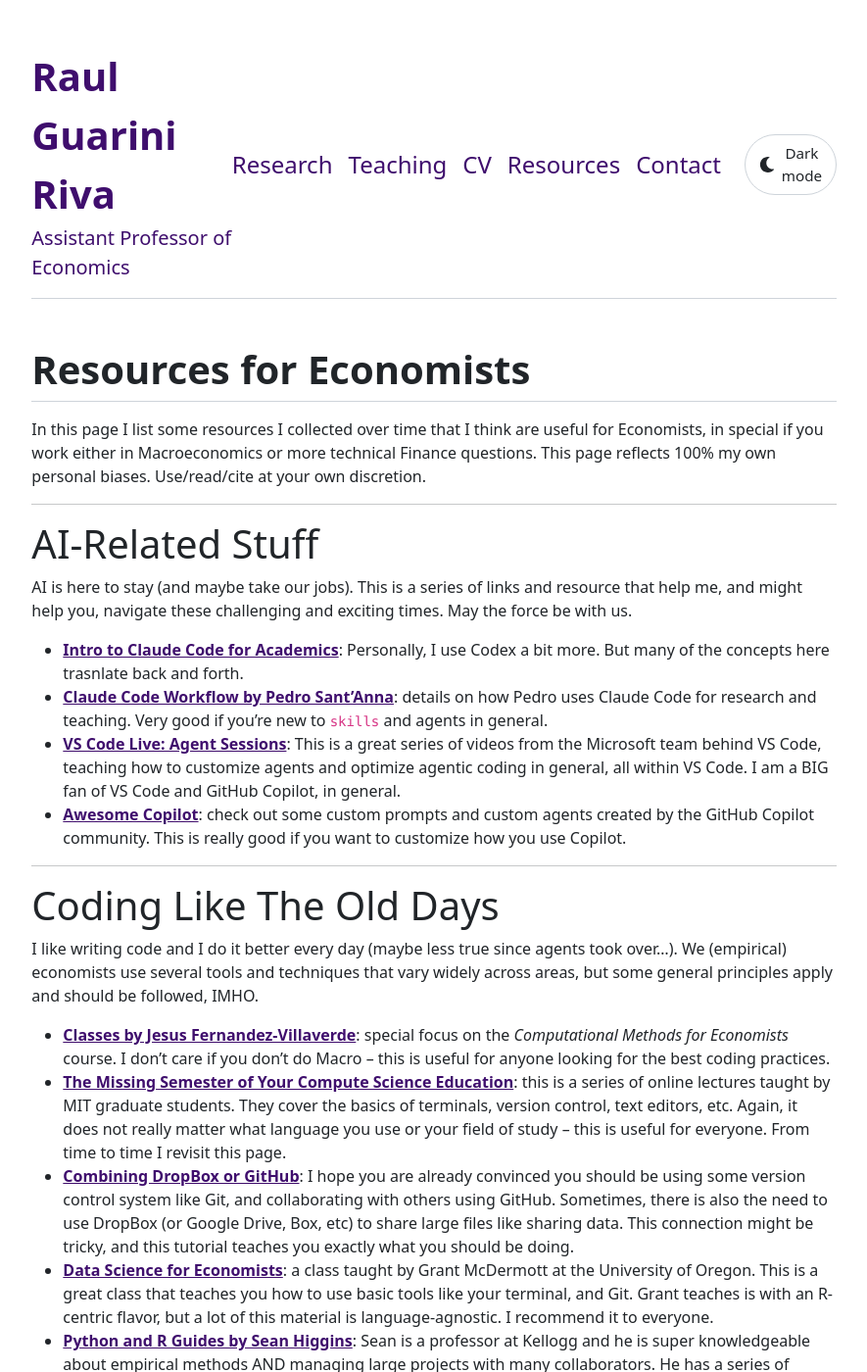
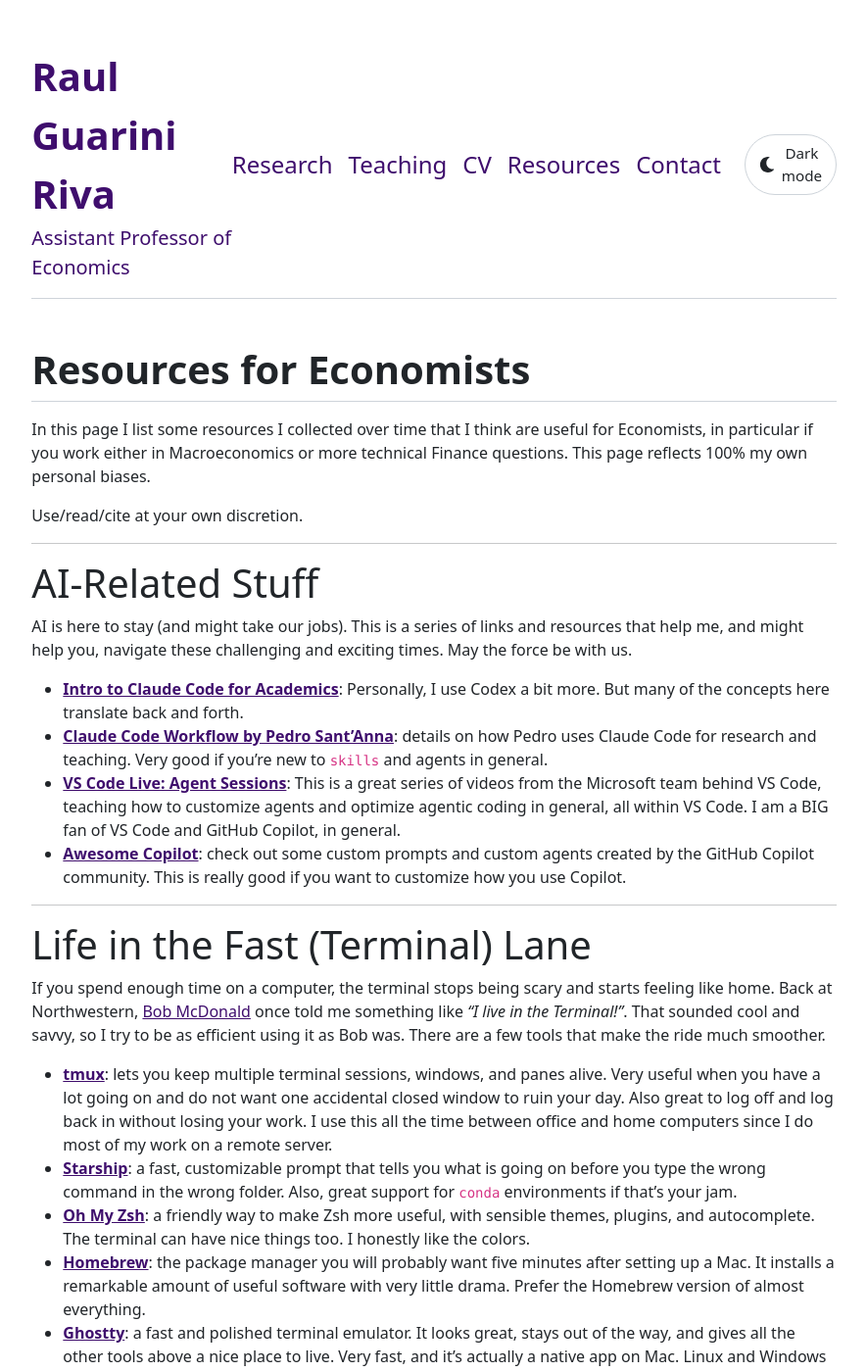
Before and after one commit to rgriva/rgriva.github.io, a Jekyll site: the page built from resources.md, in a window 1280 px wide and 1400 px high. Shown: the whole window at 98% size, without its empty margins (197-1082 px from the left). Built offline with Jekyll 4.4.1, drawn with Linux system fonts in a browser that asks for light colours; some of the changed text lies outside the part shown.

Commit message:
Updated resources with life in the fast lane section

````diff
--- a/resources.md
+++ b/resources.md
@@ -2,17 +2,30 @@
 layout: page
 title: "Resources for Economists"
 ---
-In this page I list some resources I collected over time that I think are useful for Economists, in special if you work either in Macroeconomics or more technical Finance questions. This page reflects 100% my own personal biases. Use/read/cite at your own discretion.
+In this page I list some resources I collected over time that I think are useful for Economists, in particular if you work either in Macroeconomics or more technical Finance questions. This page reflects 100% my own personal biases.
+
+Use/read/cite at your own discretion.
 
 -------------------
 
 # AI-Related Stuff
-AI is here to stay (and maybe take our jobs). This is a series of links and resource that help me, and might help you, navigate these challenging and exciting times. May the force be with us.
+AI is here to stay (and might take our jobs). This is a series of links and resources that help me, and might help you, navigate these challenging and exciting times. May the force be with us.
 
-* [**Intro to Claude Code for Academics**](https://github.com/aspi6246/Claude-Code-Presentation/blob/main/Presentations/main.pdf): Personally, I use Codex a bit more. But many of the concepts here trasnlate back and forth.
+* [**Intro to Claude Code for Academics**](https://github.com/aspi6246/Claude-Code-Presentation/blob/main/Presentations/main.pdf): Personally, I use Codex a bit more. But many of the concepts here translate back and forth.
 * [**Claude Code Workflow by Pedro Sant'Anna**](https://psantanna.com/claude-code-my-workflow/workflow-guide.html): details on how Pedro uses Claude Code for research and teaching. Very good if you're new to ```skills``` and agents in general.
 * [**VS Code Live: Agent Sessions**](https://www.youtube.com/playlist?list=PLj6YeMhvp2S4gpM0lGDd5hIDveC7IsLwv): This is a great series of videos from the Microsoft team behind VS Code, teaching how to customize agents and optimize agentic coding in general, all within VS Code. I am a BIG fan of VS Code and GitHub Copilot, in general.
 * [**Awesome Copilot**](https://github.com/github/awesome-copilot): check out some custom prompts and custom agents created by the GitHub Copilot community. This is really good if you want to customize how you use Copilot.
+
+-------------------
+
+# Life in the Fast (Terminal) Lane
+If you spend enough time on a computer, the terminal stops being scary and starts feeling like home. Back at Northwestern, [Bob McDonald](https://www.kellogg.northwestern.edu/academics-research/faculty/mcdonald_robert/) once told me something like *"I live in the Terminal!"*. That sounded cool and savvy, so I try to be as efficient using it as Bob was. There are a few tools that make the ride much smoother.
+
+* [**tmux**](https://github.com/tmux/tmux): lets you keep multiple terminal sessions, windows, and panes alive. Very useful when you have a lot going on and do not want one accidental closed window to ruin your day. Also great to log off and log back in without losing your work. I use this all the time between office and home computers since I do most of my work on a remote server.
+* [**Starship**](https://starship.rs/): a fast, customizable prompt that tells you what is going on before you type the wrong command in the wrong folder. Also, great support for ```conda``` environments if that's your jam.
+* [**Oh My Zsh**](https://ohmyz.sh/): a friendly way to make Zsh more useful, with sensible themes, plugins, and autocomplete. The terminal can have nice things too. I honestly like the colors.
+* [**Homebrew**](https://brew.sh/): the package manager you will probably want five minutes after setting up a Mac. It installs a remarkable amount of useful software with very little drama. Prefer the Homebrew version of almost everything.
+* [**Ghostty**](https://ghostty.org/): a fast and polished terminal emulator. It looks great, stays out of the way, and gives all the other tools above a nice place to live. Very fast, and it's actually a native app on Mac. Linux and Windows are also supported (I think). This is a passion project run by a millionaire -- expect great stuff.
 
 -------------------
 
@@ -21,8 +34,8 @@ I like writing code and I do it better every day (maybe less true since agents t
 
 * [**Classes by Jesus Fernandez-Villaverde**](https://www.sas.upenn.edu/~jesusfv/teaching.html): special focus on the *Computational Methods for Economists* course. I don't care if you don't do Macro -- this is useful for anyone looking for the best coding practices.
 * [**The Missing Semester of Your Compute Science Education**](https://missing.csail.mit.edu/): this is a series of online lectures taught by MIT graduate students. They cover the basics of terminals, version control, text editors, etc. Again, it does not really matter what language you use or your field of study -- this is useful for everyone. From time to time I revisit this page.
-* [**Combining DropBox or GitHub**](https://github.com/kbjarkefur/GitHubDropBox): I hope you are already convinced you should be using some version control system like Git, and collaborating with others using GitHub. Sometimes, there is also the need to use DropBox (or Google Drive, Box, etc) to share large files like sharing data. This connection might be tricky, and this tutorial teaches you exactly what you should be doing.
-* [**Data Science for Economists**](https://github.com/uo-ec607): a class taught by Grant McDermott at the University of Oregon. This is a great class that teaches you how to use basic tools like your terminal, and Git. Grant teaches is with an R-centric flavor, but a lot of this material is language-agnostic. I recommend it to everyone.
+* [**Combining DropBox or GitHub**](https://github.com/kbjarkefur/GitHubDropBox): I hope you are already convinced you should be using some version control system like Git, and collaborating with others using GitHub. Sometimes, there is also the need to use DropBox (or Google Drive, Box, etc.) to share large files, such as data. This connection might be tricky, and this tutorial teaches you exactly what you should be doing.
+* [**Data Science for Economists**](https://github.com/uo-ec607): a class taught by Grant McDermott at the University of Oregon. This is a great class that teaches you how to use basic tools like your terminal and Git. Grant teaches it with an R-centric flavor, but a lot of this material is language-agnostic. I recommend it to everyone.
 * [**Python and R Guides by Sean Higgins**](https://github.com/skhiggins): Sean is a professor at Kellogg and he is super knowledgeable about empirical methods AND managing large projects with many collaborators. He has a series of guides on how to use Python, R, and even Stata for empirical work. I recommend you check his GitHub page and follow the guides.
 * [**Code and Data, by Matthew Gentzkow and Jesse Shapiro**](https://shapiro.scholars.harvard.edu/sites/g/files/omnuum7731/files/shapiro/files/codeanddata.pdf): this is much older than what Sean wrote, for example, but some of the lessons here are timeless. [Brandon Zborowski](https://www.brandonzborowski.com/) told me that reading this is mandatory when one joins large RA programs such as the one at the New York Fed. He also told me that it is recommended reading when people join data-driven firms in the Econ consulting world.
 * [**The Good Research Code Handbook, by Patrick Mineault**](https://goodresearch.dev/): very cool resource covering how to organize an empirical project, how to write documentation, how to think about modules as well. This is a bit more Python-centric and not necessarily tailored to Economics, but super cool regardless. I thank [Nate Lawrence](https://www.nathaniellawrence.com/) for pointing me to this!
@@ -33,7 +46,7 @@ Sometimes finding data is hard. These are niche-y data resources that I found ov
 
 * [**Open Source Asset Pricing**](https://www.openassetpricing.com/): a huge data warehouse with 300+ monthly series of several "anomaly" factors. There is a companion [paper](https://www.nowpublishers.com/article/Details/CFR-0112) explaining the data.
 * [**Saketh Aleti's High Frequency Data**](https://www.sakethaleti.com/data): this is a free dataset with 1-minute returns for a bunch of Asset Pricing factors. Saketh gave us a great starting point for high-frequency research that relies on risk factors. And he is a great guy as well. I don't think it's being updated regularly anymore.
-* [**NEFIN @ USP**](https://nefin.com.br/): these guys are a Finance research center at the University of São Paulo. They compute several interesting indicators for the Brazilian Market. In special, they compute the Fama-French 5 factors for Brazil.
+* [**NEFIN @ USP**](https://nefin.com.br/): these guys are a Finance research center at the University of São Paulo. They compute several interesting indicators for the Brazilian Market. In particular, they compute the Fama-French 5 factors for Brazil.
 
 -------------------
 # Statistical Methods in Finance and Economics
````
